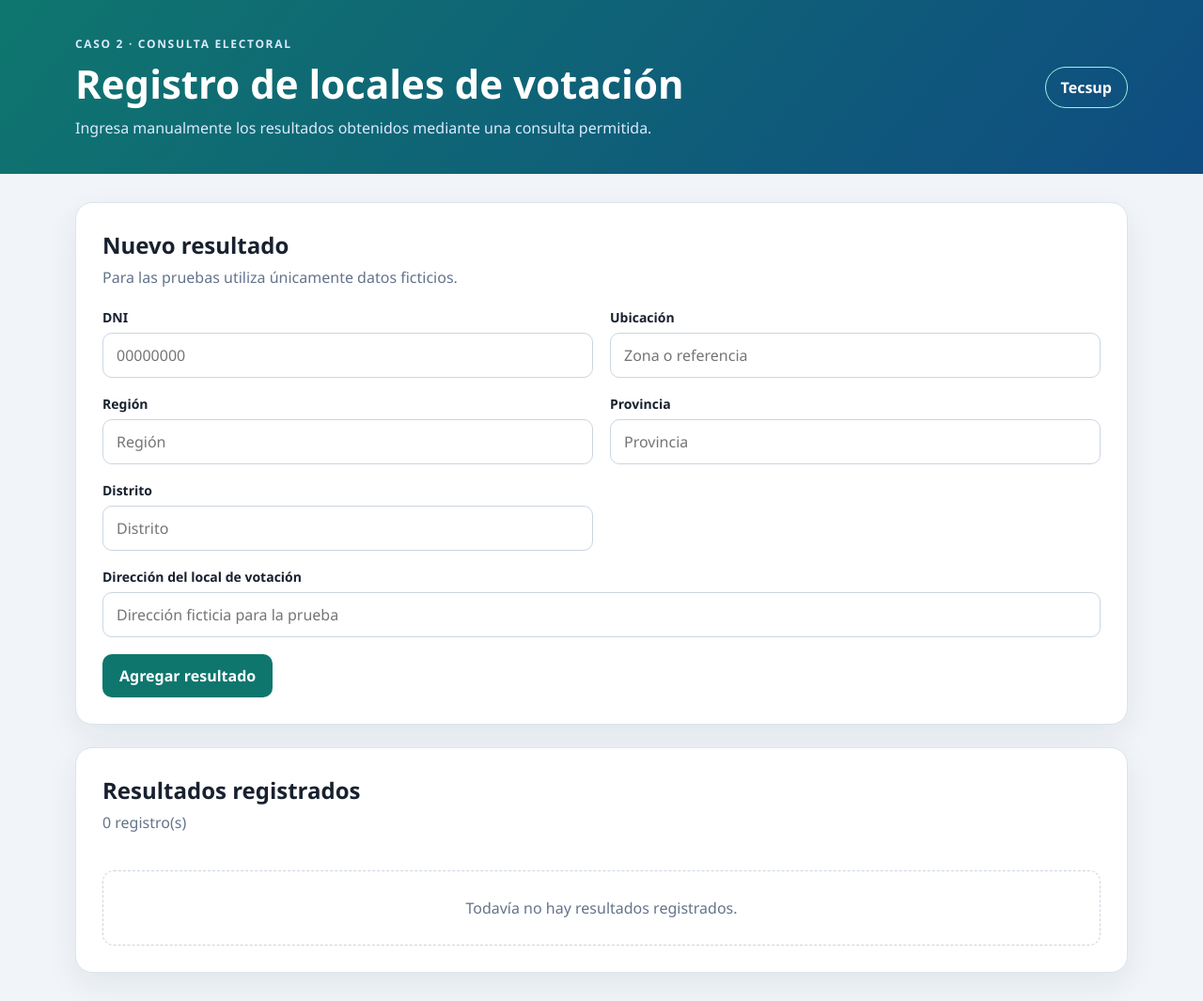
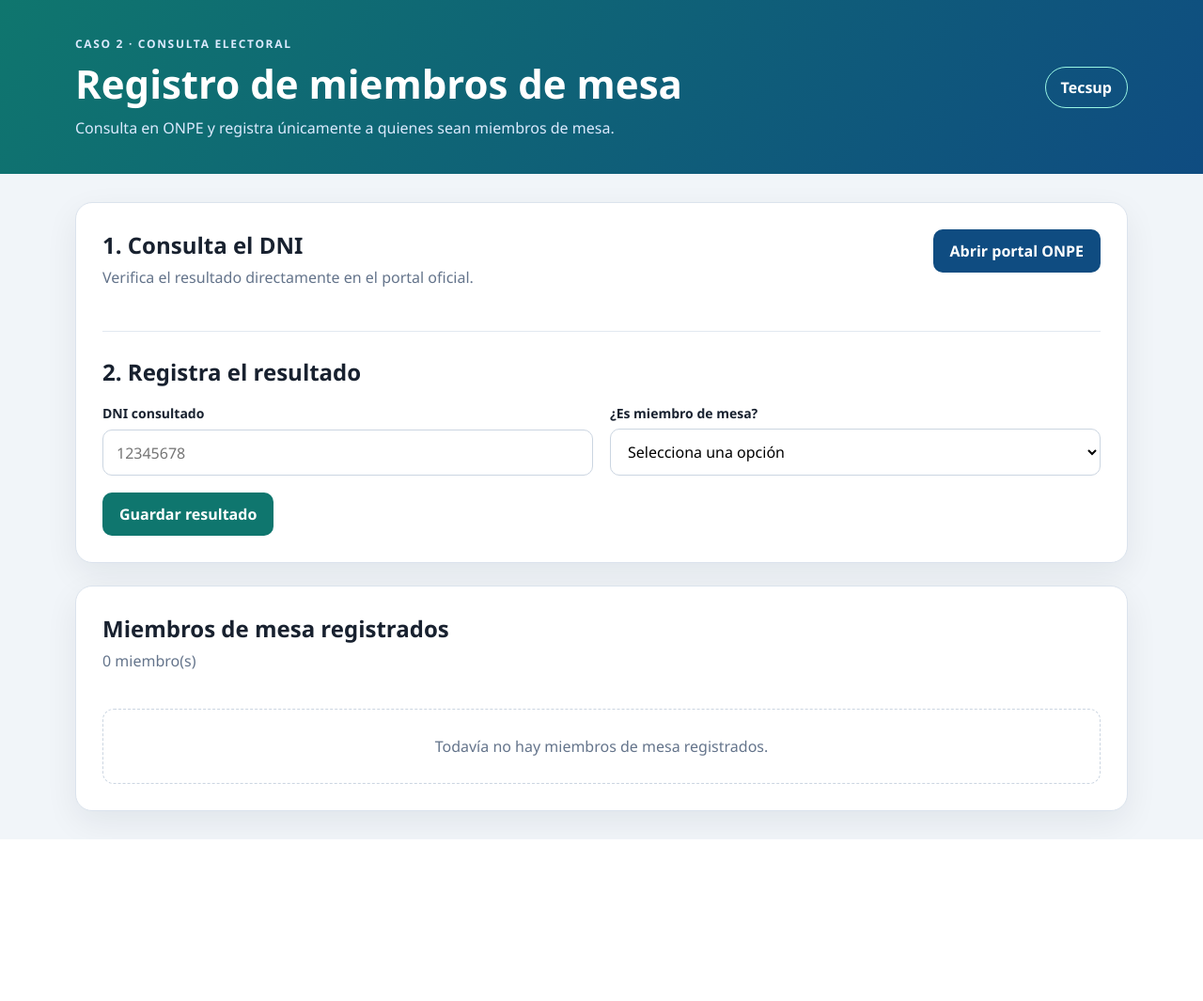
Before and after one commit to Andy-CE17/practica-calificada-01-Desarrollo-de-Soluciones-en-la-Nube, a Flask app: page / in a window 1280 px wide. Shown: the whole page at 94% size. After the commit the page ends 893 px from the top, so only its background shows below. Run offline with Flask 3, Linux system fonts and the light colour scheme.

Commit message:
fix: ajusto caso 2 para registrar miembros de mesa

```diff
--- a/caso2-onpe/app.py
+++ b/caso2-onpe/app.py
@@ -11,15 +11,25 @@ registros = []
 CARPETA_EXPORTACIONES = Path(__file__).parent / "exports"
 CARPETA_EXPORTACIONES.mkdir(exist_ok=True)
 
-CAMPOS = ["dni", "ubicacion", "region", "provincia", "distrito", "direccion"]
+CAMPOS_UBICACION = ["ubicacion", "region", "provincia", "distrito", "direccion"]
+TODOS_LOS_CAMPOS = ["dni", "es_miembro", *CAMPOS_UBICACION]
+
+
+def datos_vacios():
+    return {campo: "" for campo in TODOS_LOS_CAMPOS}
 
 
 def validar_registro(datos):
-    if any(not datos[campo] for campo in CAMPOS):
-        return "Completa todos los campos."
-
     if not datos["dni"].isdigit() or len(datos["dni"]) != 8:
         return "El DNI debe contener exactamente 8 dígitos."
+
+    if datos["es_miembro"] not in ("si", "no"):
+        return "Indica si el DNI corresponde a un miembro de mesa."
+
+    if datos["es_miembro"] == "si" and any(
+        not datos[campo] for campo in CAMPOS_UBICACION
+    ):
+        return "Completa la ubicación y la dirección del local de votación."
 
     return None
 
@@ -28,19 +38,30 @@ def validar_registro(datos):
 def inicio():
     mensaje_error = None
     mensaje_exito = None
-    datos = {campo: "" for campo in CAMPOS}
+    datos = datos_vacios()
 
     if request.method == "POST":
         datos = {
             campo: request.form.get(campo, "").strip()
-            for campo in CAMPOS
+            for campo in TODOS_LOS_CAMPOS
         }
         mensaje_error = validar_registro(datos)
 
-        if not mensaje_error:
-            registros.append(datos.copy())
-            mensaje_exito = "Resultado electoral registrado correctamente."
-            datos = {campo: "" for campo in CAMPOS}
+        if not mensaje_error and datos["es_miembro"] == "si":
+            dni_repetido = any(
+                registro["dni"] == datos["dni"] for registro in registros
+            )
+            if dni_repetido:
+                mensaje_error = "Este DNI ya está registrado en la lista."
+            else:
+                registros.append(datos.copy())
+                mensaje_exito = "Miembro de mesa agregado correctamente."
+                datos = datos_vacios()
+        elif not mensaje_error:
+            mensaje_exito = (
+                "El DNI consultado no es miembro de mesa y no se agregó al Excel."
+            )
+            datos = datos_vacios()
 
     return render_template(
         "index.html",
@@ -56,18 +77,19 @@ def exportar_excel():
     if not registros:
         return render_template(
             "index.html",
-            datos={campo: "" for campo in CAMPOS},
+            datos=datos_vacios(),
             registros=registros,
-            mensaje_error="Agrega al menos un resultado antes de exportar.",
+            mensaje_error="Agrega al menos un miembro de mesa antes de exportar.",
             mensaje_exito=None,
         ), 400
 
     libro = Workbook()
     hoja = libro.active
-    hoja.title = "Resultados electorales"
+    hoja.title = "Miembros de mesa"
 
     encabezados = [
         "DNI",
+        "Miembro de mesa",
         "Ubicación",
         "Región",
         "Provincia",
@@ -77,7 +99,13 @@ def exportar_excel():
     hoja.append(encabezados)
 
     for registro in registros:
-        hoja.append([registro[campo] for campo in CAMPOS])
+        hoja.append(
+            [
+                registro["dni"],
+                "Sí",
+                *[registro[campo] for campo in CAMPOS_UBICACION],
+            ]
+        )
 
     relleno = PatternFill("solid", fgColor="0F766E")
     for celda in hoja[1]:
@@ -85,17 +113,17 @@ def exportar_excel():
         celda.fill = relleno
         celda.alignment = Alignment(horizontal="center")
 
-    anchos = [14, 24, 20, 20, 20, 42]
-    for columna, ancho in zip("ABCDEF", anchos):
+    anchos = [14, 18, 24, 20, 20, 20, 42]
+    for columna, ancho in zip("ABCDEFG", anchos):
         hoja.column_dimensions[columna].width = ancho
 
-    ruta_archivo = CARPETA_EXPORTACIONES / "resultados_electorales.xlsx"
+    ruta_archivo = CARPETA_EXPORTACIONES / "miembros_de_mesa.xlsx"
     libro.save(ruta_archivo)
 
     return send_file(
         ruta_archivo,
         as_attachment=True,
-        download_name="resultados_electorales.xlsx",
+        download_name="miembros_de_mesa.xlsx",
     )
 
 
--- a/caso2-onpe/static/style.css
+++ b/caso2-onpe/static/style.css
@@ -28,14 +28,28 @@ body { margin: 0; min-height: 100vh; }
 h2 { margin: 0; }
 .ayuda, .titulo-tabla p { margin: 7px 0 22px; color: #64748b; }
 
-.formulario { display: grid; grid-template-columns: repeat(2, 1fr); gap: 18px; }
+.paso-consulta {
+    display: flex;
+    align-items: start;
+    justify-content: space-between;
+    gap: 18px;
+    margin-bottom: 26px;
+    padding-bottom: 24px;
+    border-bottom: 1px solid #e2e8f0;
+}
+
+.formulario { display: grid; grid-template-columns: repeat(2, 1fr); gap: 18px; margin-top: 18px; }
+.grupo-datos { display: grid; grid-column: 1 / -1; grid-template-columns: repeat(2, 1fr); gap: 18px; }
+.grupo-datos[hidden] { display: none; }
 .campo { display: grid; gap: 7px; }
 .ancho { grid-column: 1 / -1; }
 label { font-size: 14px; font-weight: 650; }
-input { width: 100%; padding: 12px 14px; border: 1px solid #cbd5e1; border-radius: 10px; font: inherit; }
-input:focus { outline: 3px solid #ccfbf1; border-color: #0f766e; }
+input, select { width: 100%; padding: 12px 14px; border: 1px solid #cbd5e1; border-radius: 10px; background: white; font: inherit; }
+input:focus, select:focus { outline: 3px solid #ccfbf1; border-color: #0f766e; }
 button, .boton { justify-self: start; padding: 12px 18px; border: 0; border-radius: 10px; color: white; background: #0f766e; font: inherit; font-weight: 700; cursor: pointer; text-decoration: none; }
 button:hover, .boton:hover { background: #115e59; }
+.boton.secundario { flex: 0 0 auto; background: #0f4c81; }
+.boton.secundario:hover { background: #123b61; }
 
 .mensaje { margin-bottom: 18px; padding: 12px 14px; border-radius: 10px; }
 .error { color: #991b1b; background: #fee2e2; }
@@ -48,7 +62,7 @@ th { color: #475569; background: #f8fafc; }
 .vacio { margin: 18px 0 0; padding: 28px; border: 1px dashed #cbd5e1; border-radius: 12px; color: #64748b; text-align: center; }
 
 @media (max-width: 700px) {
-    .encabezado { align-items: flex-start; flex-direction: column; }
-    .formulario { grid-template-columns: 1fr; }
+    .encabezado, .paso-consulta { align-items: flex-start; flex-direction: column; }
+    .formulario, .grupo-datos { grid-template-columns: 1fr; }
     .ancho { grid-column: auto; }
 }
--- a/caso2-onpe/templates/index.html
+++ b/caso2-onpe/templates/index.html
@@ -3,23 +3,33 @@
 <head>
     <meta charset="UTF-8">
     <meta name="viewport" content="width=device-width, initial-scale=1.0">
-    <title>Registro electoral</title>
+    <title>Miembros de mesa</title>
     <link rel="stylesheet" href="{{ url_for('static', filename='style.css') }}">
 </head>
 <body>
     <header class="encabezado">
         <div>
             <p class="etiqueta">CASO 2 · CONSULTA ELECTORAL</p>
-            <h1>Registro de locales de votación</h1>
-            <p>Ingresa manualmente los resultados obtenidos mediante una consulta permitida.</p>
+            <h1>Registro de miembros de mesa</h1>
+            <p>Consulta en ONPE y registra únicamente a quienes sean miembros de mesa.</p>
         </div>
         <span class="insignia">Tecsup</span>
     </header>
 
     <main class="contenido">
         <section class="tarjeta">
-            <h2>Nuevo resultado</h2>
-            <p class="ayuda">Para las pruebas utiliza únicamente datos ficticios.</p>
+            <div class="paso-consulta">
+                <div>
+                    <h2>1. Consulta el DNI</h2>
+                    <p class="ayuda">Verifica el resultado directamente en el portal oficial.</p>
+                </div>
+                <a
+                    class="boton secundario"
+                    href="https://consultaelectoral.onpe.gob.pe/inicio"
+                    target="_blank"
+                    rel="noopener noreferrer"
+                >Abrir portal ONPE</a>
+            </div>
 
             {% if mensaje_error %}
                 <div class="mensaje error" role="alert">{{ mensaje_error }}</div>
@@ -28,40 +38,62 @@
                 <div class="mensaje exito" role="status">{{ mensaje_exito }}</div>
             {% endif %}
 
+            <h2>2. Registra el resultado</h2>
             <form method="post" class="formulario">
                 <div class="campo">
-                    <label for="dni">DNI</label>
-                    <input id="dni" name="dni" value="{{ datos.dni }}" maxlength="8" inputmode="numeric" placeholder="00000000" required>
+                    <label for="dni">DNI consultado</label>
+                    <input
+                        id="dni"
+                        name="dni"
+                        value="{{ datos.dni }}"
+                        maxlength="8"
+                        inputmode="numeric"
+                        placeholder="12345678"
+                        required
+                    >
                 </div>
+
                 <div class="campo">
-                    <label for="ubicacion">Ubicación</label>
-                    <input id="ubicacion" name="ubicacion" value="{{ datos.ubicacion }}" placeholder="Zona o referencia" required>
+                    <label for="es_miembro">¿Es miembro de mesa?</label>
+                    <select id="es_miembro" name="es_miembro" required>
+                        <option value="">Selecciona una opción</option>
+                        <option value="si" {% if datos.es_miembro == "si" %}selected{% endif %}>Sí</option>
+                        <option value="no" {% if datos.es_miembro == "no" %}selected{% endif %}>No</option>
+                    </select>
+                </div>
+
+                <div id="datos-local" class="grupo-datos">
+                    <div class="campo">
+                        <label for="ubicacion">Ubicación o local</label>
+                        <input id="ubicacion" name="ubicacion" value="{{ datos.ubicacion }}" placeholder="Nombre del local">
                     </div>
                     <div class="campo">
                         <label for="region">Región</label>
-                    <input id="region" name="region" value="{{ datos.region }}" placeholder="Región" required>
+                        <input id="region" name="region" value="{{ datos.region }}" placeholder="Región">
                     </div>
                     <div class="campo">
                         <label for="provincia">Provincia</label>
-                    <input id="provincia" name="provincia" value="{{ datos.provincia }}" placeholder="Provincia" required>
+                        <input id="provincia" name="provincia" value="{{ datos.provincia }}" placeholder="Provincia">
                     </div>
                     <div class="campo">
                         <label for="distrito">Distrito</label>
-                    <input id="distrito" name="distrito" value="{{ datos.distrito }}" placeholder="Distrito" required>
+                        <input id="distrito" name="distrito" value="{{ datos.distrito }}" placeholder="Distrito">
                     </div>
                     <div class="campo ancho">
                         <label for="direccion">Dirección del local de votación</label>
-                    <input id="direccion" name="direccion" value="{{ datos.direccion }}" placeholder="Dirección ficticia para la prueba" required>
+                        <input id="direccion" name="direccion" value="{{ datos.direccion }}" placeholder="Dirección indicada por ONPE">
                     </div>
-                <button type="submit">Agregar resultado</button>
+                </div>
+
+                <button type="submit">Guardar resultado</button>
             </form>
         </section>
 
         <section class="tarjeta tabla-tarjeta">
             <div class="titulo-tabla">
                 <div>
-                    <h2>Resultados registrados</h2>
-                    <p>{{ registros|length }} registro(s)</p>
+                    <h2>Miembros de mesa registrados</h2>
+                    <p>{{ registros|length }} miembro(s)</p>
                 </div>
                 {% if registros %}
                     <a class="boton" href="{{ url_for('exportar_excel') }}">Exportar Excel</a>
@@ -74,6 +106,7 @@
                         <thead>
                             <tr>
                                 <th>DNI</th>
+                                <th>Miembro</th>
                                 <th>Ubicación</th>
                                 <th>Región</th>
                                 <th>Provincia</th>
@@ -85,6 +118,7 @@
                             {% for registro in registros %}
                                 <tr>
                                     <td>{{ registro.dni }}</td>
+                                    <td>Sí</td>
                                     <td>{{ registro.ubicacion }}</td>
                                     <td>{{ registro.region }}</td>
                                     <td>{{ registro.provincia }}</td>
@@ -96,9 +130,24 @@
                     </table>
                 </div>
             {% else %}
-                <p class="vacio">Todavía no hay resultados registrados.</p>
+                <p class="vacio">Todavía no hay miembros de mesa registrados.</p>
             {% endif %}
         </section>
     </main>
+
+    <script>
+        const selectorMiembro = document.querySelector("#es_miembro");
+        const datosLocal = document.querySelector("#datos-local");
+        const camposLocal = datosLocal.querySelectorAll("input");
+
+        function actualizarCampos() {
+            const esMiembro = selectorMiembro.value === "si";
+            datosLocal.hidden = !esMiembro;
+            camposLocal.forEach((campo) => campo.required = esMiembro);
+        }
+
+        selectorMiembro.addEventListener("change", actualizarCampos);
+        actualizarCampos();
+    </script>
 </body>
 </html>
```
Also changed, not shown: README.md. Lines whose indentation alone changed are shown as unchanged.
